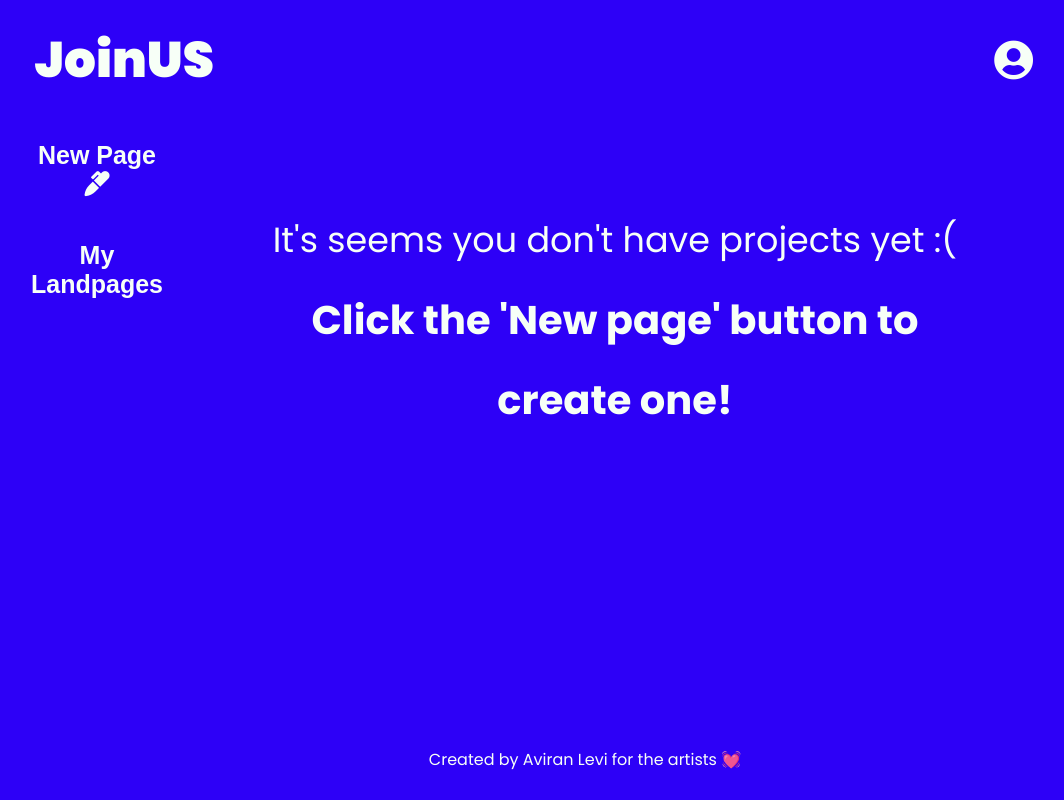
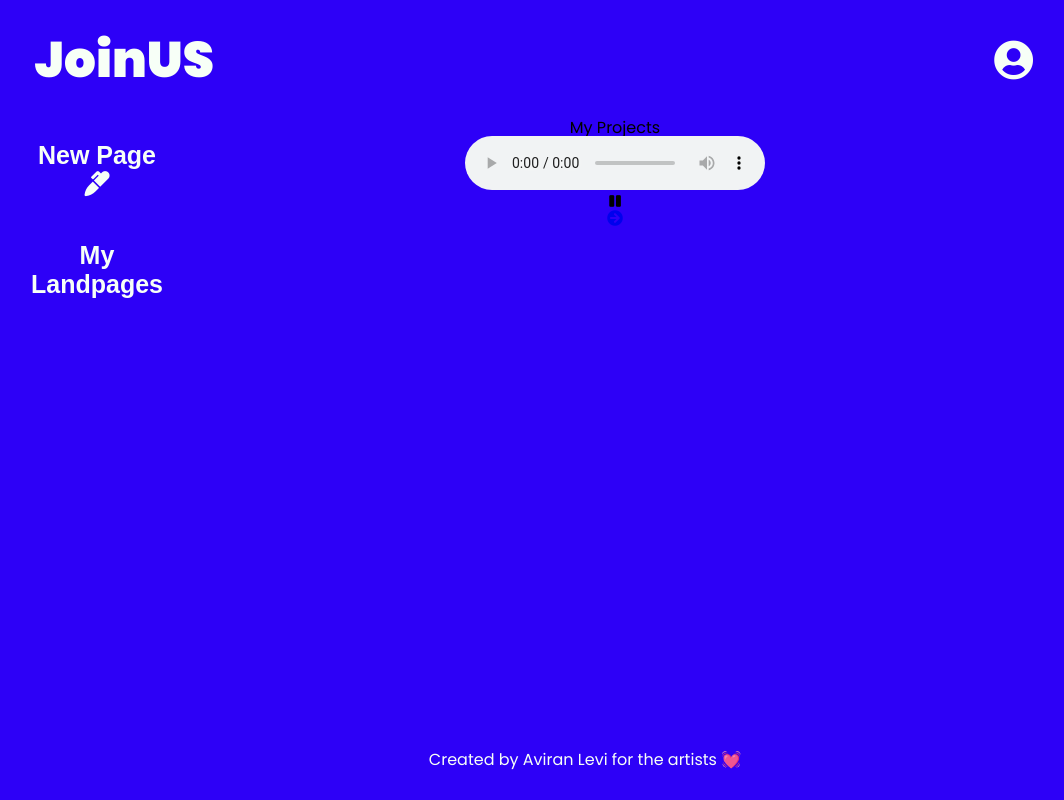
Before and after one commit to AviranLevi/join-us, a React (Create React App) app in the folder client/: page /home/dashboard in a window 1280 px wide. Shown: the whole page, without its empty margins (55-1119 px from the left). Built offline with nearby package versions, Linux system fonts and the light colour scheme; no server answers.

Commit message:
user projects page - added project comp (without styling yet)

```diff
--- a/client/src/components/loading/Loading.js
+++ b/client/src/components/loading/Loading.js
@@ -2,7 +2,7 @@ import React from 'react';
 import PacmanLoader from 'react-spinners/PacmanLoader';
 
 const Loading = ({ size = 30 }) => (
-  <div className='sweet-spinner center-items'>
+  <div className='sweet-spinner center-items fade-in'>
     <PacmanLoader size={size} color={'#ffffff'} />
   </div>
 );
--- a/client/src/components/loading/loading.scss
+++ b/client/src/components/loading/loading.scss
@@ -1,6 +1,9 @@
 .app {
   .sweet-spinner {
+    position: absolute;
+    top: 0;
     height: 100vh;
+    width: 100vw;
     background: $primary-color;
   }
 }
--- a/client/src/components/project/Project.js
+++ b/client/src/components/project/Project.js
@@ -0,0 +1,21 @@
+import React from 'react';
+import Title from '../title/Title';
+import AudioPlayer from '../audio-player/AudioPlayer';
+import { Link } from 'react-router-dom';
+import Icon from '../icon/icon';
+import { icons } from '../../constant/icons';
+
+const Project = ({ songId, title, artists, createdDate, coverImage, audioSrc }) => (
+  <div className='project center-items fade-in'>
+    <AudioPlayer audioSrc={audioSrc} />
+    <img alt={title} src={coverImage} />
+    <Title text={title} />
+    <Title text={artists} />
+    <Title text={createdDate} />
+    <Link to={`/project/${songId}`}>
+      <Icon icon={icons.goTo} />
+    </Link>
+  </div>
+);
+
+export default Project;
--- a/client/src/constant/icons.js
+++ b/client/src/constant/icons.js
@@ -9,6 +9,7 @@ export const icons = {
   close: <i className='fas fa-times'></i>,
   projects: <i className='fas fa-link'></i>,
   create: <i className='fas fa-marker'></i>,
+  goTo: <i className='fas fa-arrow-circle-right'></i>,
   //social-media
   facebook: <i className='fab fa-facebook'></i>,
   google: <i className='fab fa-google'></i>,
--- a/client/src/index.js
+++ b/client/src/index.js
@@ -26,6 +26,9 @@ ReactDOM.render(
   <Provider store={store}>
     <React.StrictMode>
       <Router>
+        <Route exact path='/'>
+          <Redirect to='/home' />
+        </Route>
         <Route path='/home' component={App} />
         <Route exact path='/project/:id' render={({ match }) => <UserLandPage match={match} />} />
       </Router>
--- a/client/src/pages/dashboard/new-project/NewProject.js
+++ b/client/src/pages/dashboard/new-project/NewProject.js
@@ -30,7 +30,7 @@ const NewProject = (props) => {
 
 const mapStateToProps = (state = {}) => state;
 
-const mapDispatchToProps = (dispatch, ownProps) => ({
+const mapDispatchToProps = (dispatch) => ({
   getSpotifyLink: (e) => dispatch(actions.getSpotifyLink(e.target.value)),
   getAppleMusicLink: (e) => dispatch(actions.getAppleMusicLink(e.target.value)),
   getInstagramLink: (e) => dispatch(actions.getInstagramLink(e.target.value)),
@@ -40,7 +40,7 @@ const mapDispatchToProps = (dispatch, ownProps) => ({
   getSoundCloudLink: (e) => dispatch(actions.getSoundCloudLink(e.target.value)),
   getDeezerLink: (e) => dispatch(actions.getDeezerLink(e.target.value)),
   getWebsiteLink: (e) => dispatch(actions.getWebsiteLink(e.target.value)),
-  getTrackData: () => dispatch(actions.getTrackData(ownProps)),
+  getTrackData: () => dispatch(actions.getTrackData()),
 });
 
 export default connect(mapStateToProps, mapDispatchToProps)(NewProject);
--- a/client/src/pages/dashboard/user-projects/UserProjects.js
+++ b/client/src/pages/dashboard/user-projects/UserProjects.js
@@ -1,10 +1,12 @@
-import React from 'react';
+import React, { useEffect } from 'react';
 import { connect } from 'react-redux';
 import Projects from './projects/Projects';
 import NoProjects from './no-projects/NoProjects';
 
 const UserProjects = (props) => {
-  return <div className='user-projects'>{props.user.projects.length > 0 ? <Projects /> : <NoProjects />}</div>;
+  useEffect(() => {});
+
+  return <div className='user-projects'>{props.user.projects.length === 0 ? <Projects /> : <NoProjects />}</div>;
 };
 
 const mapStateToProps = (state = {}) => state;
--- a/client/src/pages/dashboard/user-projects/projects/Projects.js
+++ b/client/src/pages/dashboard/user-projects/projects/Projects.js
@@ -1,9 +1,11 @@
 import React from 'react';
 import Title from '../../../../components/title/Title';
+import Project from '../../../../components/project/Project';
 
-const Projects = () => (
+const Projects = (props) => (
   <div className='projects center-items'>
     <Title text={`My Projects`} />
+    <Project />
   </div>
 );
 
--- a/client/src/pages/user-land-page/UserLandPage.js
+++ b/client/src/pages/user-land-page/UserLandPage.js
@@ -5,7 +5,7 @@ import { icons } from '../../constant/icons';
 import Loading from '../../components/loading/Loading';
 import { Link, Redirect } from 'react-router-dom';
 import Logo from '../../components/logo/Logo';
-import AudioPlayer from '../../components/audio/AudioPlayer';
+import AudioPlayer from '../../components/audio-player/AudioPlayer';
 import * as joinUsAPI from '../../api/joinUsApi';
 
 const ArtistLink = lazy(() => import('../../components/artist-link/ArtistLink'));
@@ -24,7 +24,7 @@ const UserLandPage = ({ match }) => {
         .catch((err) => console.log(err));
 
     project();
-  }, [projectData]);
+  }, []);
 
   const backgroundStyle = {
     backgroundImage: `url(${projectData.coverImage})`,
--- a/client/src/pages/user-land-page/user-land-page.scss
+++ b/client/src/pages/user-land-page/user-land-page.scss
@@ -1,4 +1,8 @@
+@import '../../assets/colors';
 @import '../../assets/base';
+@import '../../assets/reset';
+@import '../../assets/fonts';
+@import '../../assets/animation';
 
 .user-land-page {
   min-height: 100vh;
@@ -6,6 +10,12 @@
   letter-spacing: 3px;
   grid-template-rows: 90% 10%;
   background: $dark-color;
+  font-family: 'Poppins', sans-serif;
+
+  a {
+    color: $font-color;
+    cursor: pointer;
+  }
 
   .bg-image {
     height: 100%;
--- a/client/src/stores/actions/project.js
+++ b/client/src/stores/actions/project.js
@@ -2,8 +2,10 @@ import axios from 'axios';
 import * as actionType from './types';
 import { apiConfig } from '../../config';
 
+const { url } = apiConfig;
+
 const api = axios.create({
-  baseURL: apiConfig,
+  baseURL: url,
 });
 
 export const getSpotifyLink = (url) => ({
```
Also changed, not shown: client/src/components/audio-player/AudioPlayer.js (renamed from client/src/components/audio/AudioPlayer.js), 1 other file (tests, documents, lock files or other folders).
